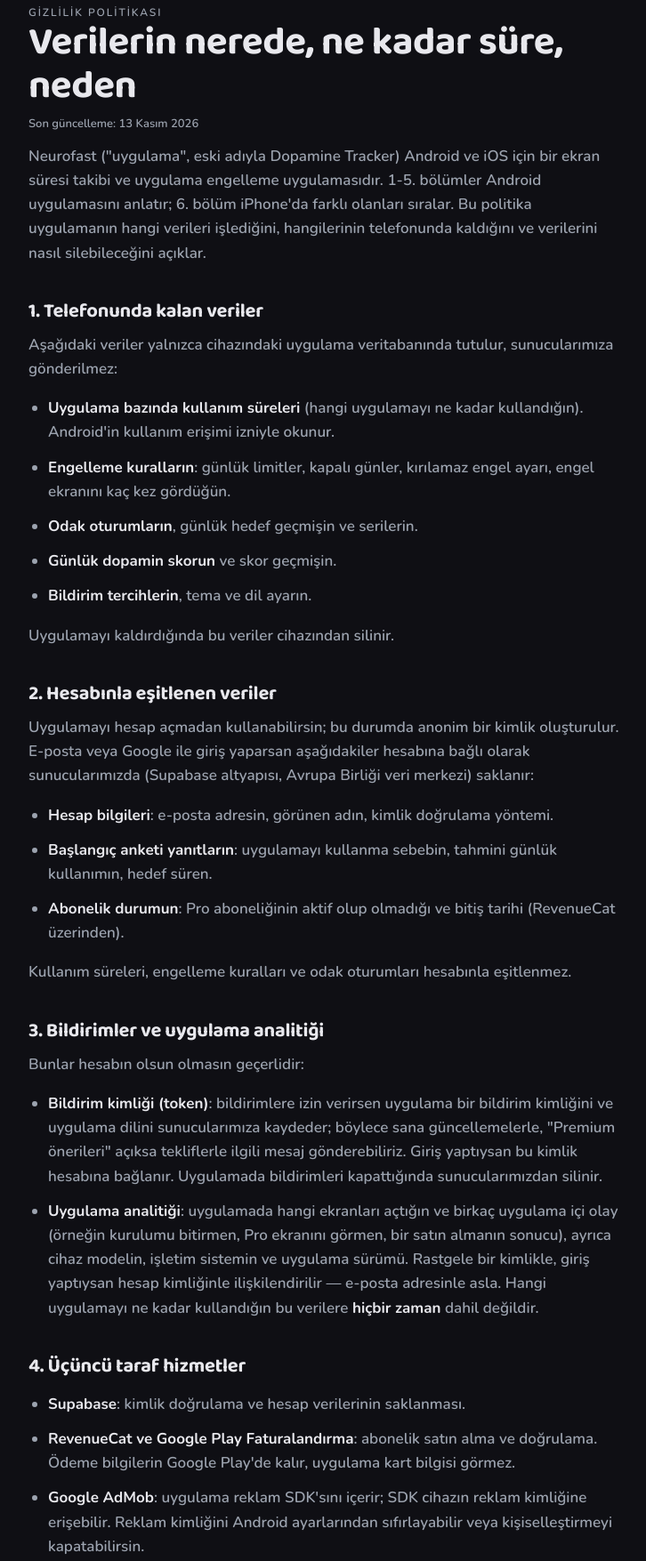
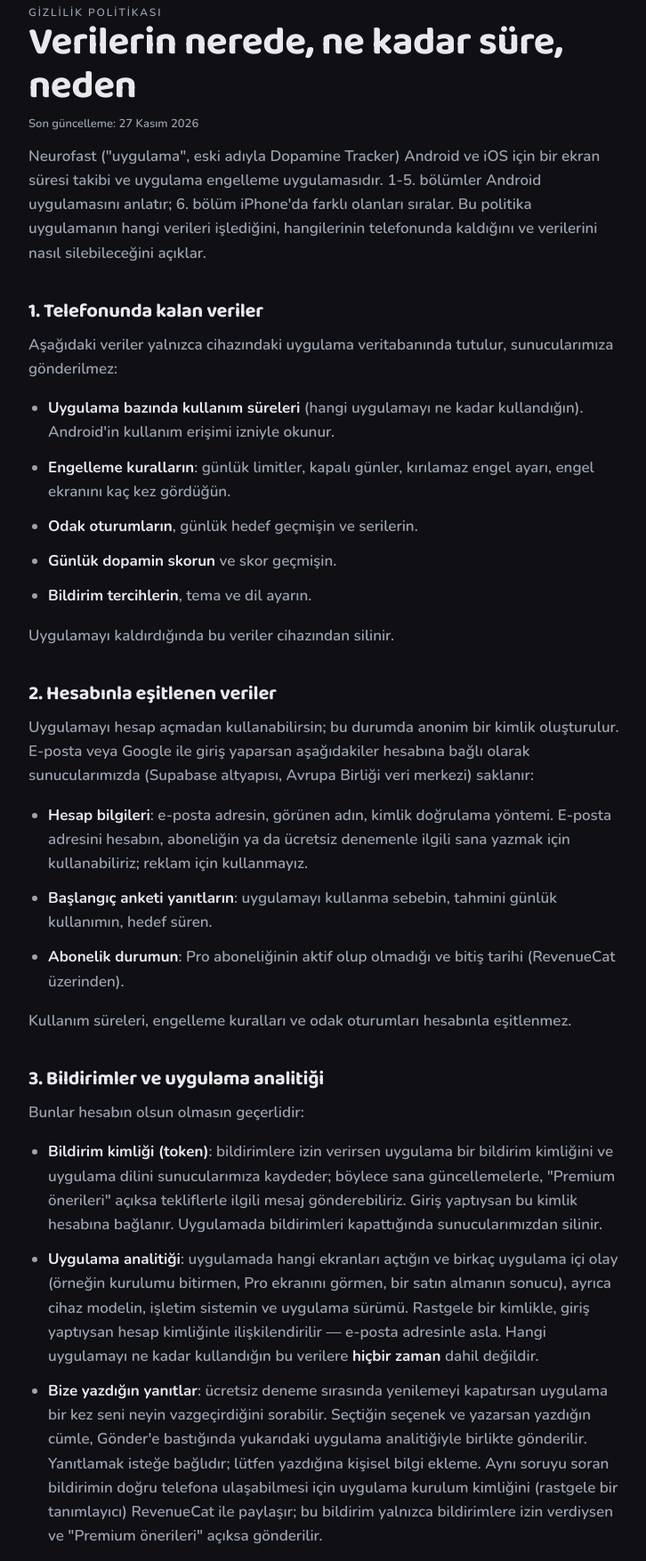
Before and after one commit to musticevik/dopaminetracker-site, a plain HTML site: page tr/gizlilik/index.html in a window 1280 px wide. Shown: the part 120-1875 px from the top of the page at 89% size, without its empty margins (276-1002 px from the left). Drawn offline with nearby package versions, Linux system fonts and the light colour scheme.

Commit message:
privacy: the trial question's written answer, the install id shared with RevenueCat, and writing to account holders
Co-Authored-By: Claude Fable 5.2 <noreply@anthropic.com>

```diff
--- a/tr/gizlilik/index.html
+++ b/tr/gizlilik/index.html
@@ -22,7 +22,7 @@
 <main class="legal">
   <p class="eyebrow">Gizlilik politikası</p>
   <h1>Verilerin nerede, ne kadar süre, neden</h1>
-  <p class="updated">Son güncelleme: 13 Kasım 2026</p>
+  <p class="updated">Son güncelleme: 27 Kasım 2026</p>
 
   <p>Neurofast ("uygulama", eski adıyla Dopamine Tracker) Android ve iOS için bir ekran süresi takibi ve uygulama engelleme uygulamasıdır. 1-5. bölümler Android uygulamasını anlatır; 6. bölüm iPhone'da farklı olanları sıralar. Bu politika uygulamanın hangi verileri işlediğini, hangilerinin telefonunda kaldığını ve verilerini nasıl silebileceğini açıklar.</p>
 
@@ -40,7 +40,7 @@
   <h2>2. Hesabınla eşitlenen veriler</h2>
   <p>Uygulamayı hesap açmadan kullanabilirsin; bu durumda anonim bir kimlik oluşturulur. E-posta veya Google ile giriş yaparsan aşağıdakiler hesabına bağlı olarak sunucularımızda (Supabase altyapısı, Avrupa Birliği veri merkezi) saklanır:</p>
   <ul>
-    <li><strong>Hesap bilgileri</strong>: e-posta adresin, görünen adın, kimlik doğrulama yöntemi.</li>
+    <li><strong>Hesap bilgileri</strong>: e-posta adresin, görünen adın, kimlik doğrulama yöntemi. E-posta adresini hesabın, aboneliğin ya da ücretsiz denemenle ilgili sana yazmak için kullanabiliriz; reklam için kullanmayız.</li>
     <li><strong>Başlangıç anketi yanıtların</strong>: uygulamayı kullanma sebebin, tahmini günlük kullanımın, hedef süren.</li>
     <li><strong>Abonelik durumun</strong>: Pro aboneliğinin aktif olup olmadığı ve bitiş tarihi (RevenueCat üzerinden).</li>
   </ul>
@@ -51,6 +51,7 @@
   <ul>
     <li><strong>Bildirim kimliği (token)</strong>: bildirimlere izin verirsen uygulama bir bildirim kimliğini ve uygulama dilini sunucularımıza kaydeder; böylece sana güncellemelerle, "Premium önerileri" açıksa tekliflerle ilgili mesaj gönderebiliriz. Giriş yaptıysan bu kimlik hesabına bağlanır. Uygulamada bildirimleri kapattığında sunucularımızdan silinir.</li>
     <li><strong>Uygulama analitiği</strong>: uygulamada hangi ekranları açtığın ve birkaç uygulama içi olay (örneğin kurulumu bitirmen, Pro ekranını görmen, bir satın almanın sonucu), ayrıca cihaz modelin, işletim sistemin ve uygulama sürümü. Rastgele bir kimlikle, giriş yaptıysan hesap kimliğinle ilişkilendirilir — e-posta adresinle asla. Hangi uygulamayı ne kadar kullandığın bu verilere <strong>hiçbir zaman</strong> dahil değildir.</li>
+    <li><strong>Bize yazdığın yanıtlar</strong>: ücretsiz deneme sırasında yenilemeyi kapatırsan uygulama bir kez seni neyin vazgeçirdiğini sorabilir. Seçtiğin seçenek ve yazarsan yazdığın cümle, Gönder'e bastığında yukarıdaki uygulama analitiğiyle birlikte gönderilir. Yanıtlamak isteğe bağlıdır; lütfen yazdığına kişisel bilgi ekleme. Aynı soruyu soran bildirimin doğru telefona ulaşabilmesi için uygulama kurulum kimliğini (rastgele bir tanımlayıcı) RevenueCat ile paylaşır; bu bildirim yalnızca bildirimlere izin verdiysen ve "Premium önerileri" açıksa gönderilir.</li>
   </ul>
 
   <h2>4. Üçüncü taraf hizmetler</h2>
```
Also changed, not shown: privacy/index.html (+3 -2 lines).
